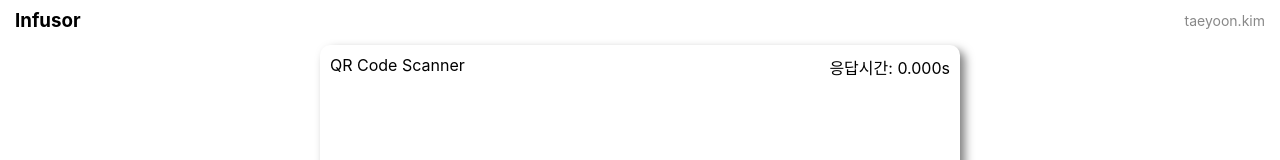
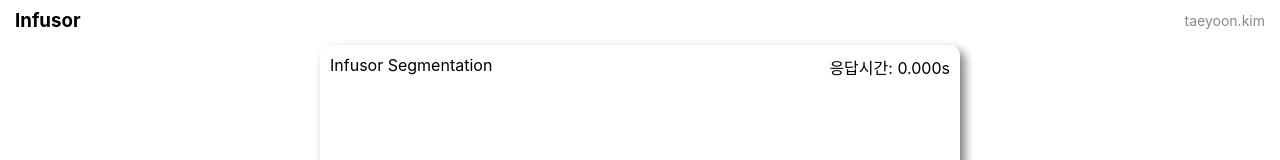
Before and after one commit to bbung9704/Infusor, a React (Create React App) app in the folder frontend/: page / in a window 1280 px wide. Shown: the top 160 px of the page. Built offline with nearby package versions, Linux system fonts and the light colour scheme; no server answers.

Commit message:
loading spinner 추가

```diff
--- a/frontend/src/components/VideoPrint.js
+++ b/frontend/src/components/VideoPrint.js
@@ -1,6 +1,7 @@
 import scanning from '../images/scanning.png'
+import spinner from '../images/spinner.gif';
 
-const VideoPrint = ({showVideo, videoRef, capturedPhoto}) => {
+const VideoPrint = ({showVideo, videoRef, capturedPhoto, isLoading}) => {
 
     return (
         <div className="video-container">
@@ -17,13 +18,14 @@
                 ) : (
                     <div>
                         <img
-                            className="video-print"
+                            className={`video-print ${isLoading ? 'opacity' : ''}`}
                             src={capturedPhoto}
                             alt="Captured"
                         />
                     </div>
                 )}
                 {showVideo ? (<img src={scanning} alt="Overlay_Image" className="overlay-scan" />) : null}
+                {isLoading ? (<img src={spinner} alt="spinner" className="overlay-scan" />) : null}
             </div>
     );
 };
--- a/frontend/src/components/VideoPrintCard.js
+++ b/frontend/src/components/VideoPrintCard.js
@@ -1,14 +1,14 @@
 import VideoPrint from './VideoPrint';
 
-const VideoPrintCard = ({showVideo, videoRef, capturedPhoto, processTime}) => {
+const VideoPrintCard = ({showVideo, videoRef, capturedPhoto, processTime, isLoading}) => {
 
     return (
         <div className="video-container-box">
             <div className='video-container-box-title'>
-                <div>QR Code Scanner</div>
+                <div>Infusor Segmentation</div>
                 <div>{'응답시간: ' + (processTime * 0.001).toFixed(3).toString() + 's'}</div>
             </div>
-            <VideoPrint showVideo={showVideo} videoRef={videoRef} capturedPhoto={capturedPhoto} />
+            <VideoPrint showVideo={showVideo} videoRef={videoRef} capturedPhoto={capturedPhoto} isLoading={isLoading} />
             <div className='video-container-box-bottom'>
                 <ul className='text-item' >📸 최대한 가이드에 맞춰서 촬영해 주세요</ul>
                 <ul className='text-item'>💡 밝은 곳에서 촬영해 주세요</ul>
--- a/frontend/src/css/Media.css
+++ b/frontend/src/css/Media.css
@@ -47,6 +47,10 @@
   object-fit: contain;
 }
 
+.opacity {
+  filter: brightness(70%);
+}
+
 .fixed-btn {
   position: fixed;
   width: 100%;
--- a/frontend/src/pages/Media.js
+++ b/frontend/src/pages/Media.js
@@ -28,6 +28,7 @@
     const [capturedPhoto, setCapturedPhoto] = useState(null);
     const [showVideo, setShowVideo] = useState(true);
     const [processTime, setProcessTime] = useState(0);
+    const [isLoading, setIsLoading] = useState(false);
 
 
     const capturePhoto = () => {
@@ -55,13 +56,15 @@
 
     const postImage = () => {
         let start = new Date();
+        setIsLoading(true);
         axios.post(serviceUrl + "/uploadtest", { data: capturedPhoto.split(',', 2)[1] })
             .then((response) => {
+                setIsLoading(false);
                 setCapturedPhoto(response.data);
                 setProcessTime(new Date() - start);
-                alert("Transformed image is returned")
             })
             .catch((e) => {
+                setIsLoading(false);
                 setProcessTime(new Date() - start);
                 alert(e.response.data.message);
             });
@@ -95,7 +98,7 @@
 
     return (
         <div className='container'>
-            <VideoPrintCard showVideo={showVideo} videoRef={videoRef} capturedPhoto={capturedPhoto} processTime={processTime} />
+            <VideoPrintCard showVideo={showVideo} videoRef={videoRef} capturedPhoto={capturedPhoto} processTime={processTime} isLoading={isLoading} />
             <div className='fixed-btn'>
                 {
                     <div>
```
Also changed, not shown: frontend/src/images/spinner.gif (added).
